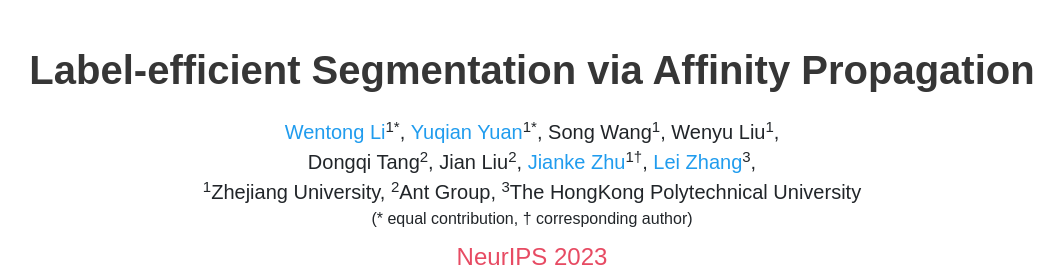
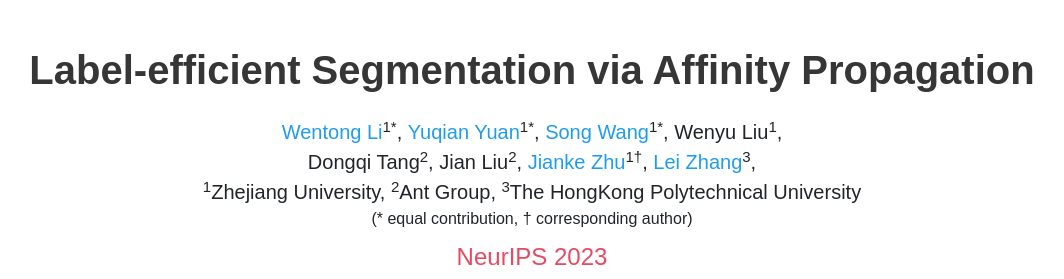
Before and after one commit to LiWentomng/apro, a plain HTML site: page index.html in a window 1280 px wide. Shown: the top 279 px of the page, without its empty margins (108-1172 px from the left). Drawn offline with nearby package versions, Linux system fonts and the light colour scheme; some icons are missing; a web font is replaced by a local one.

Commit message:
Update index.html

```diff
--- a/index.html
+++ b/index.html
@@ -40,7 +40,7 @@
                             <span class="author-block">
                                 <a href="https://yuqianyuan.github.io/">Yuqian Yuan</a><sup>1*</sup>,</span>
                             <span class="author-block">
-                                Song Wang<sup>1</sup>,</span>
+                                <a href="songw-zju.github.io/">Song Wang</a><sup>1*</sup>,</span>
                             <span class="author-block">
                                 Wenyu Liu<sup>1</sup>,</span>
                             <br>
```
